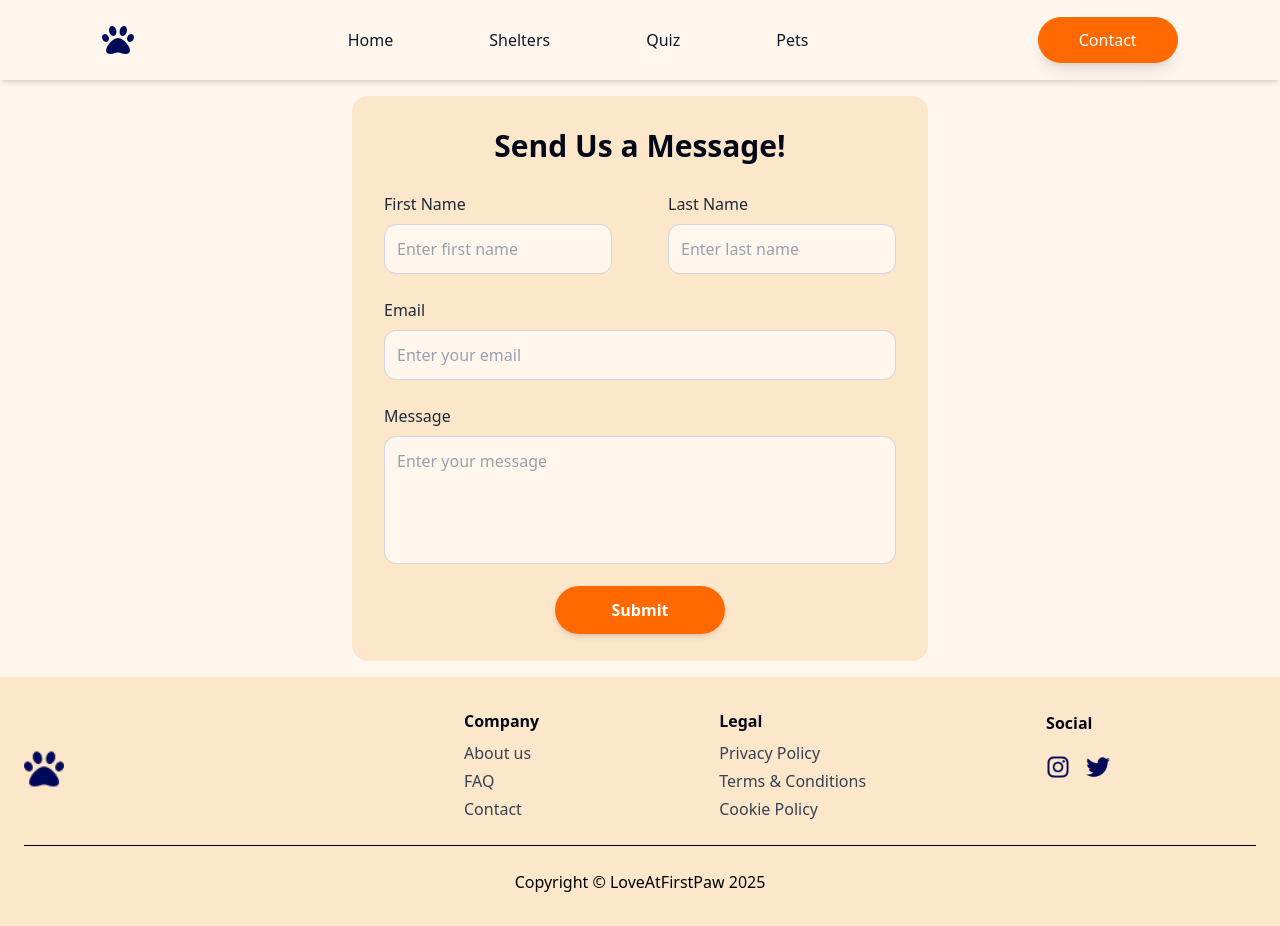
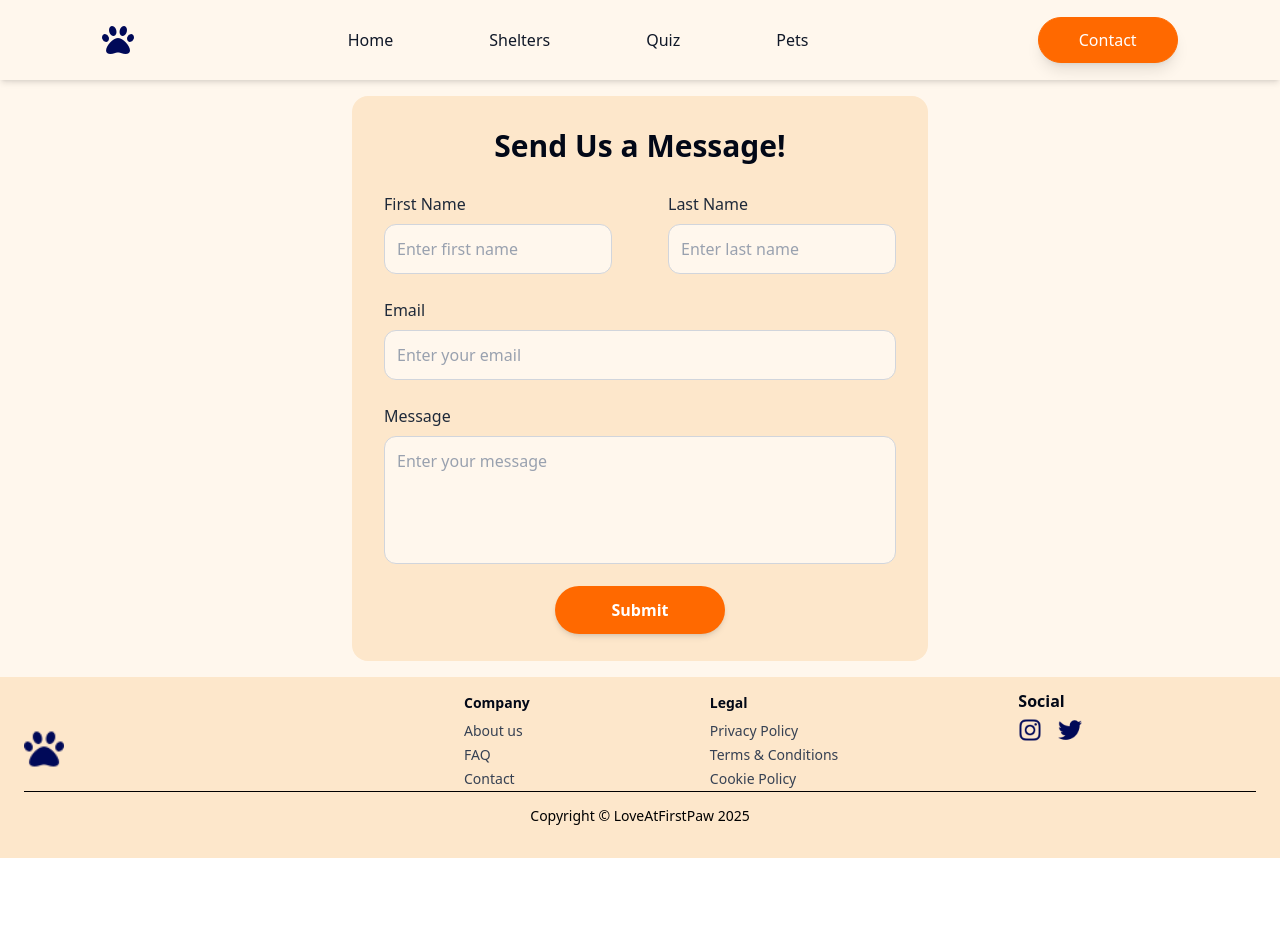
Before and after one commit to ppe11/flashcard, a Next.js app: page /contact in a window 1280 px wide. After the commit the page ends 858 px from the top, so only its background shows below. Built offline with nearby package versions, Linux system fonts and the light colour scheme.

Commit message:
Update spacing and margin (closes #31)

```diff
--- a/src/app/layout.js
+++ b/src/app/layout.js
@@ -2,6 +2,7 @@ import { Geist, Geist_Mono } from "next/font/google";
 import "./globals.css";
 import Navbar from "@/components/Navbar";
 import Footer from "@/components/Footer";
+
 
 
 
@@ -29,7 +30,7 @@ export default function RootLayout({ children }) {
       >
        <Navbar/>
         {children}
-      <Footer/>
+        <Footer/>
       </body>
     </html>
   );
--- a/src/components/Footer.jsx
+++ b/src/components/Footer.jsx
@@ -5,8 +5,8 @@ import { assets } from "@/assets/assets";
 const Footer = () => {
   return (
     <footer className="bg-[#FDE7CB] py-8">
-      <div className="container mx-auto px-6">
-        <div className="flex flex-col md:flex-row ">
+      <div className="container mx-auto px-6 h-auto">
+        <div className="flex flex-col md:flex-row lg:mt-[-20px]">
           {/* Left - Paw Icon */}
           <div className="mb-4 md:mb-0 mt-10 mr-100">
             <a href="/landing" className="flex items-center">
@@ -17,17 +17,17 @@ const Footer = () => {
           {/* Center - Company, Legal, and Social */}
           <div className="flex flex-col md:flex-row justify-center items-center md:space-x-45">
             {/* Company Section */}
-            <div className="text-center md:text-left">
+            <div className="text-center md:text-left text-sm ">
               <h3 className="font-bold">Company</h3>
               <ul className="mt-2 space-y-1 text-gray-700">
                 <li><a href="#" className="hover:underline">About us</a></li>
                 <li><a href="#" className="hover:underline">FAQ</a></li>
-                <li><a href="#" className="hover:underline">Contact</a></li>
+                <li><a href="/contact" className="hover:underline">Contact</a></li>
               </ul>
             </div>
 
             {/* Legal Section */}
-            <div className="text-center md:text-left">
+            <div className="text-center md:text-left text-sm">
               <h3 className="font-bold">Legal</h3>
               <ul className="mt-2 space-y-1 text-gray-700">
                 <li><a href="#" className="hover:underline">Privacy Policy</a></li>
@@ -37,9 +37,9 @@ const Footer = () => {
             </div>
 
             {/* Social Section */}
-            <div className="text-center md:text-left">
+            <div className="text-center md:text-left lg:mb-[10px]">
               <h3 className="font-bold">Social</h3>
-              <div className="mt-5 flex space-x-4 justify-center md:justify-start mb-10">
+              <div className="mt-[5px] flex space-x-4 justify-center md:justify-start mb-10">
                 <Image src={assets.instagram} alt="Instagram" width={24} height={24} />
                 <Image src={assets.twitter} alt="Twitter" width={24} height={24} />
               </div>
@@ -48,10 +48,10 @@ const Footer = () => {
         </div>
 
         {/* Divider */}
-        <div className="border-t border-black my-6"></div>
+        <div className="border-t border-black my-6 lg:mt-[-1px]"></div>
 
         {/* Copyright */}
-        <div className="text-center text-black">
+        <div className="text-center text-black text-sm lg:mt-[-10px]">
           Copyright © LoveAtFirstPaw 2025
         </div>
       </div>
```
